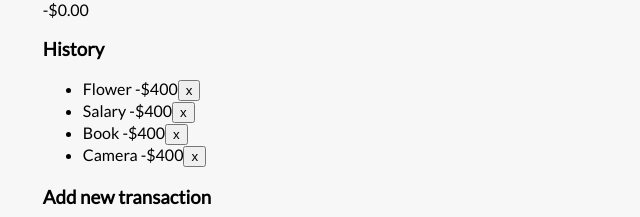
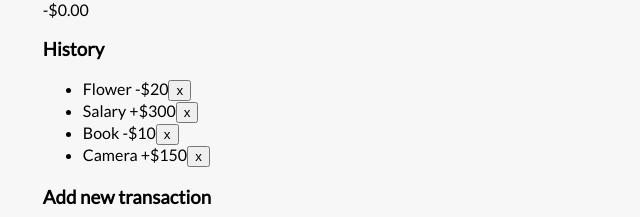
Before and after one commit to MelanieJindali/Cash-Track, a React (Create React App) app in the folder cash-track/: page / in a window 1280 px wide. Shown: the part 401-618 px from the top of the page, without its empty margins (319-959 px from the left). Built offline with nearby package versions, Linux system fonts and the light colour scheme.

Commit message:
Add terinary for transaction sign

```diff
--- a/cash-track/src/components/Transaction.js
+++ b/cash-track/src/components/Transaction.js
@@ -1,9 +1,14 @@
 import React from 'react'
 
 export const Transaction = ({ transaction }) => {
+	const sign = transaction.amount < 0 ? '-' : '+'
+
 	return (
 		<li>
-			{transaction.text} <span>-$400</span>
+			{transaction.text}{' '}
+			<span>
+				{sign}${Math.abs(transaction.amount)}
+			</span>
 			<button className='delete-btn'>x</button>
 		</li>
 	)
```
